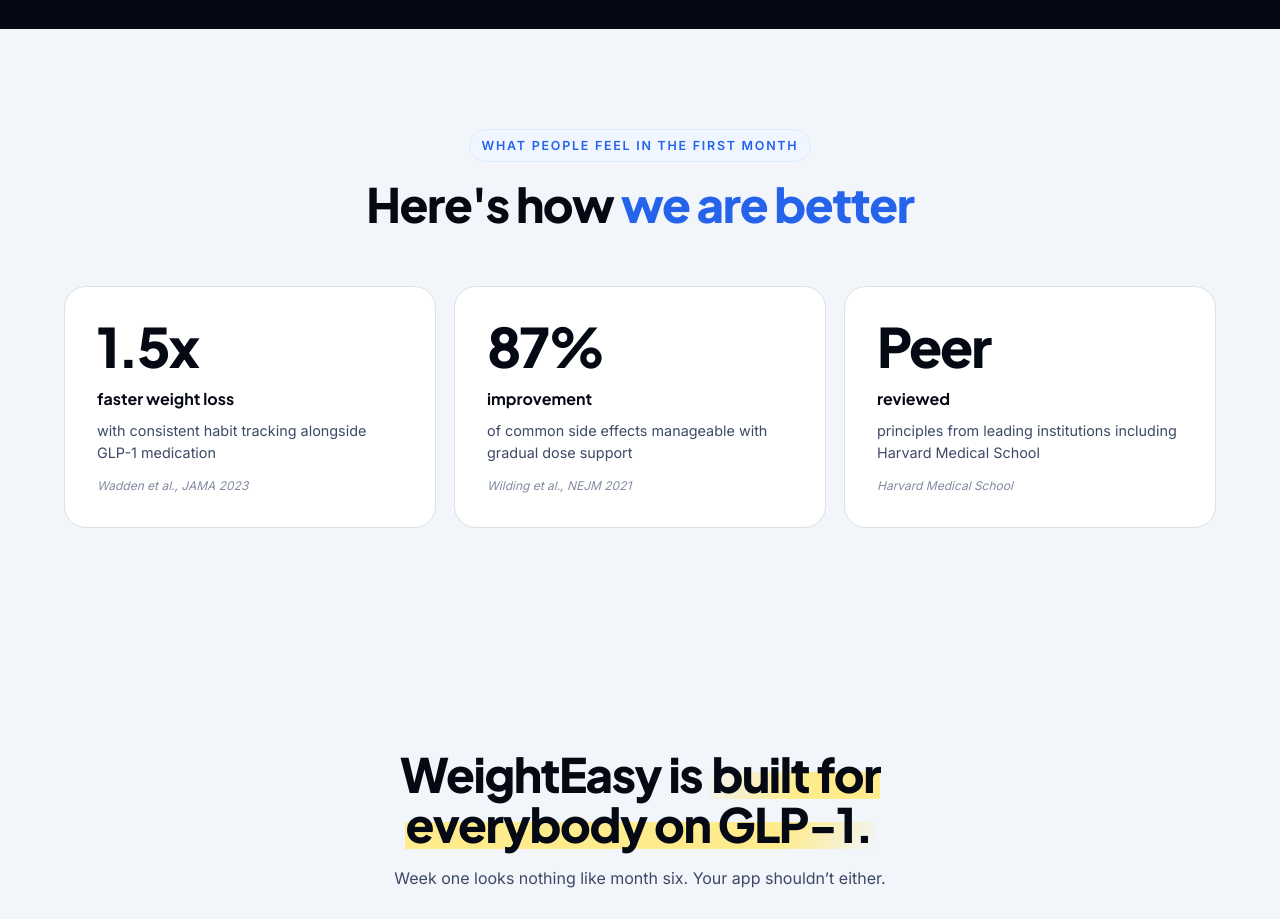
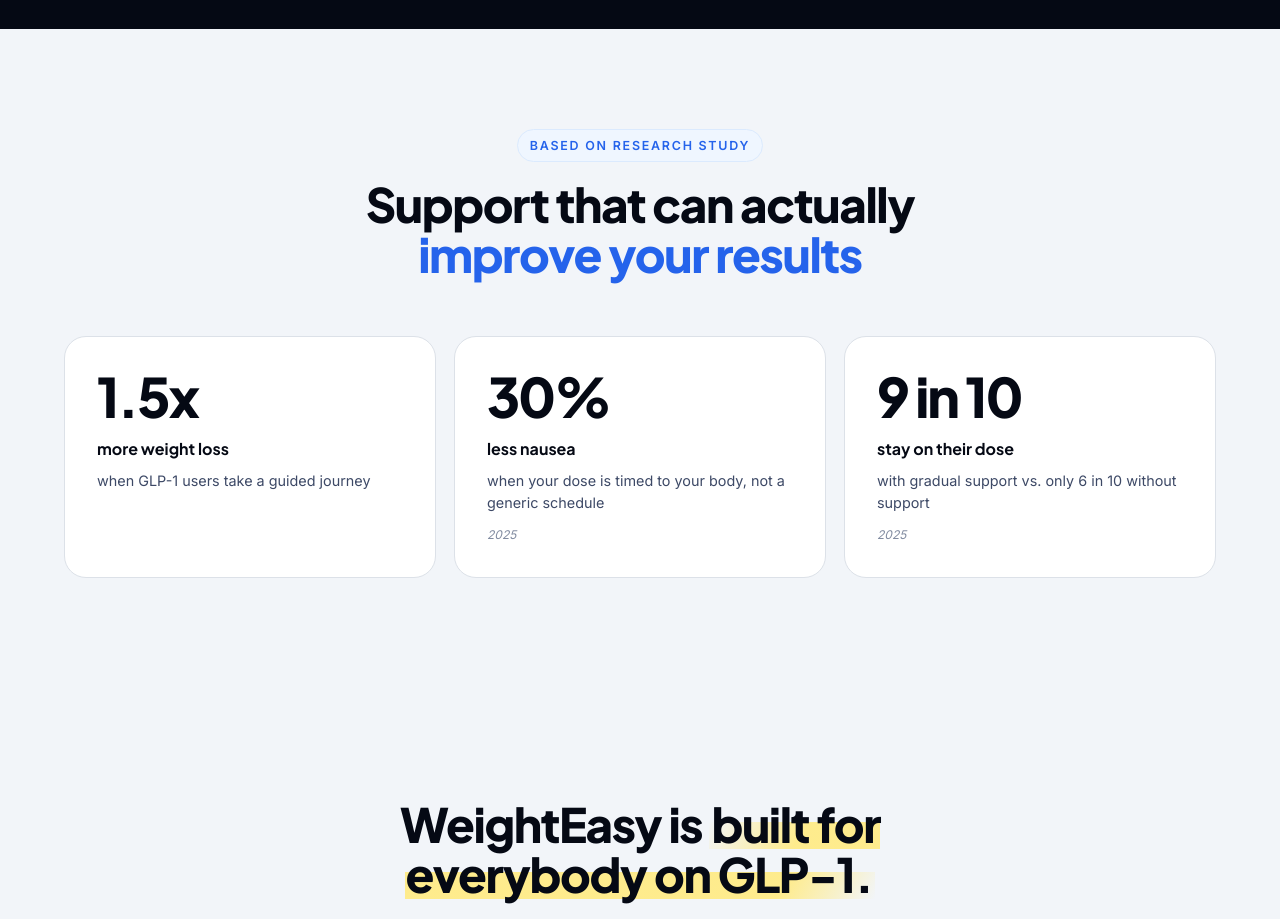
Before and after one commit to fahimtaphealth/weighteasy-site, a Next.js app: page / in a window 1280 px wide. Shown: the part 5140-6059 px from the top of the page. Built offline with nearby package versions, Linux system fonts and the light colour scheme.

Commit message:
Update Stats cards with new data: 1.5x weight loss, 30% less nausea, 9 in 10 retention

```diff
--- a/components/Stats.tsx
+++ b/components/Stats.tsx
@@ -5,9 +5,9 @@
 import { fadeUp, stagger, viewportOnce } from "@/lib/motion";
 
 const stats = [
-  { display: "1.5x", label: "faster weight loss", sub: "with consistent habit tracking alongside GLP-1 medication", source: "Wadden et al., JAMA 2023" },
-  { display: "87%", label: "improvement", sub: "of common side effects manageable with gradual dose support", source: "Wilding et al., NEJM 2021" },
-  { display: "Peer", label: "reviewed", sub: "principles from leading institutions including Harvard Medical School", source: "Harvard Medical School" },
+  { display: "1.5x", label: "more weight loss", sub: "when GLP-1 users take a guided journey", source: "" },
+  { display: "30%", label: "less nausea", sub: "when your dose is timed to your body, not a generic schedule", source: "2025" },
+  { display: "9 in 10", label: "stay on their dose", sub: "with gradual support vs. only 6 in 10 without support", source: "2025" },
 ];
 
 export default function Stats() {
@@ -15,11 +15,11 @@
     <section className="bg-bg py-[100px]">
       <div className="container-x">
         <SectionHead
-          eyebrow="What people feel in the first month"
+          eyebrow="Based on research study"
           title={
             <>
-              Here&apos;s how{" "}
-              <span className="text-accent">we are better</span>
+              Support that can actually<br />
+              <span className="text-accent">improve your results</span>
             </>
           }
         />
```
